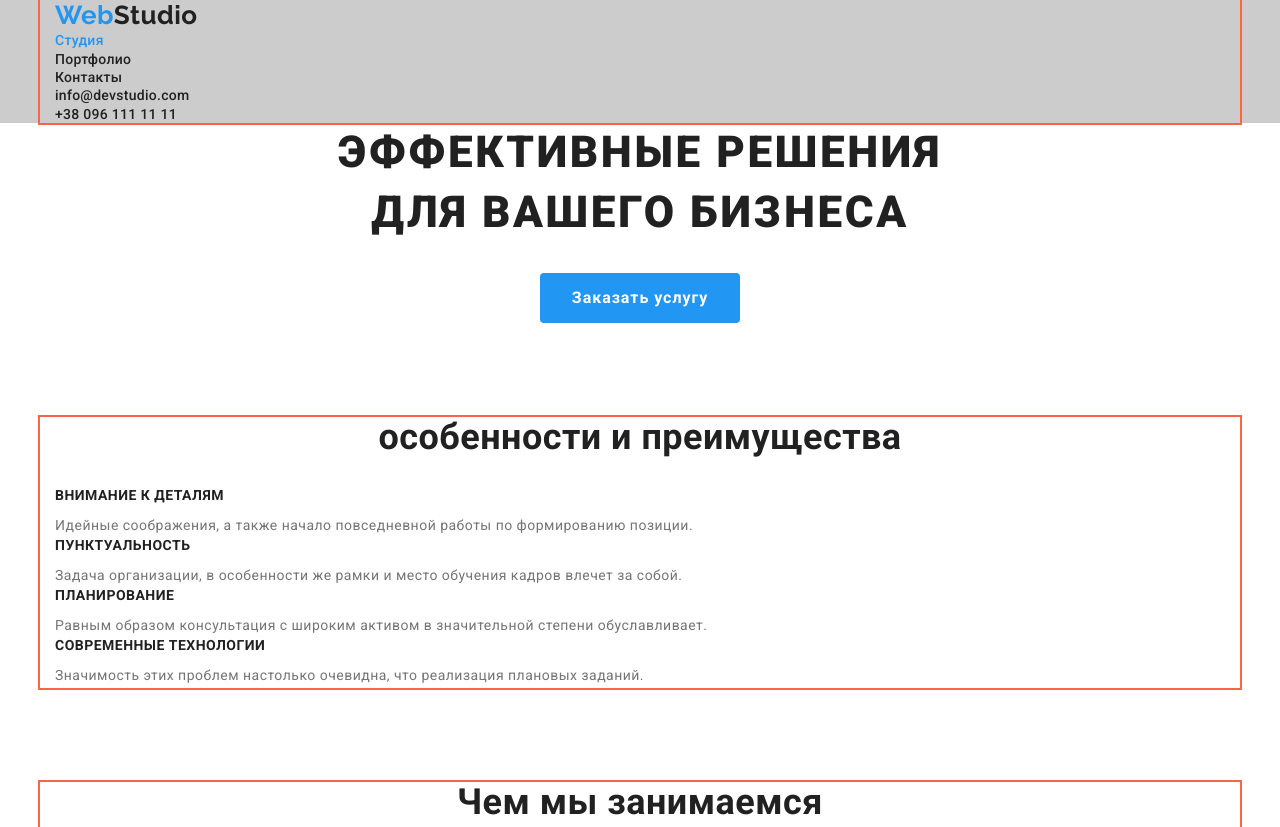
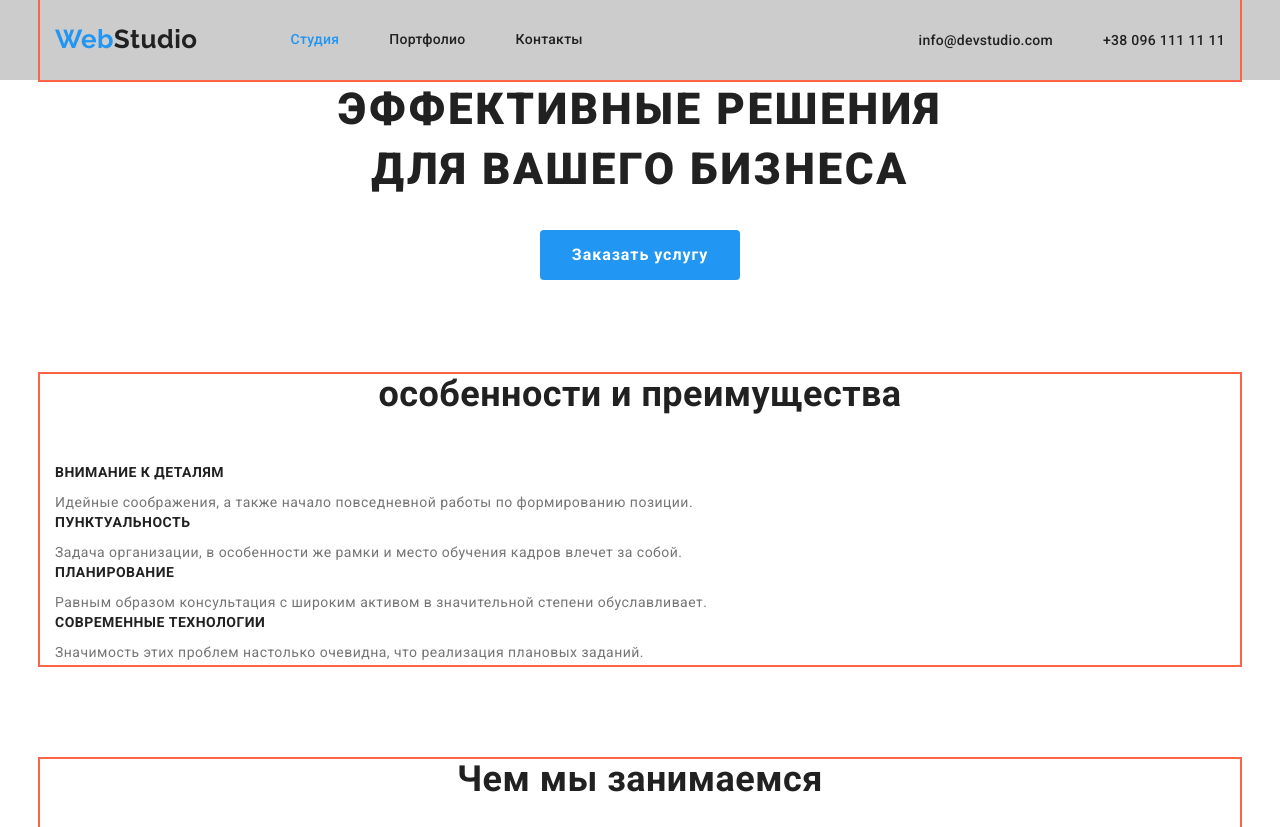
Before and after one commit to xomuss/goit-markup-hw-03, a plain HTML site: page index.html in a window 1280 px wide. Shown: the top 827 px of the page. Drawn offline with nearby package versions, Linux system fonts and the light colour scheme.

Commit message:
начало флекс бокс

```diff
--- a/css/styles.css
+++ b/css/styles.css
@@ -41,6 +41,35 @@ margin: 0;
     line-height: 1.14;
     letter-spacing: 0.02em;
     text-decoration: none;
+}
+
+.site-info{
+    display: flex;
+    margin-left: auto;
+}
+
+.site-info .item + .item{
+    margin-left: 50px;
+}
+
+.nav-flex{
+    display: flex;
+    align-items: center;
+}
+
+.site-nav {
+    display: flex;
+    margin-left: 93px;
+}
+
+.site-nav .link{
+    display: block;
+    padding-top: 32px;
+    padding-bottom: 32px;
+}
+
+.site-nav .item:not(:last-child) {
+    margin-right: 50px;
 }
 
 .site-nav a {
@@ -133,6 +162,7 @@ margin-bottom: 0;
 
 .section-title {
     margin-top: 0;
+    margin-bottom: 50px;
     font-weight: 700;
     font-size: 36px;
     line-height: 1.16;
@@ -155,6 +185,8 @@ margin-bottom: 0;
     font-size: 16px;
     line-height: 1.18;
     text-align: center;
+    margin-top: 0;
+    margin-bottom: 0;
 }
 
 .team h3 {
@@ -162,6 +194,16 @@ margin-bottom: 0;
     font-size: 16px;
     line-height: 1.18;
     text-align: center;
+    margin-top: 0;
+    margin-bottom: 10px;
+}
+
+.team figure {
+    margin: 0;
+}
+
+.team .foto {
+    margin-bottom: 30px;
 }
 
 /* footer */
--- a/index.html
+++ b/index.html
@@ -11,19 +11,19 @@
 </head>
 <body>
   <header class="page-header">
-    <nav class="container">
+    <nav class="container nav-flex">
       <a class="header-link" href="./index.html">
         <span class="name-company">Web</span>Studio
       </a>
       <ul class="site-nav list">
-        <li> <a href="" class="current">Студия</a> </li>
-        <li> <a href="./portfolio.html">Портфолио</a> </li>
-        <li> <a href="">Контакты</a> </li>
+        <li class="item"> <a href="" class="current link">Студия</a> </li>
+        <li class="item"> <a href="./portfolio.html" class="link">Портфолио</a> </li>
+        <li class="item"> <a href="" class="link" >Контакты</a> </li>
       </ul>
 
       <ul class="site-info list">
-        <li> <a href="mailto:info@devstudio.com">info@devstudio.com</a> </li>
-        <li> <a href="tel:+380961111111">+38 096 111 11 11</a> </li>
+        <li class="item"> <a href="mailto:info@devstudio.com">info@devstudio.com</a> </li>
+        <li class="item"> <a href="tel:+380961111111">+38 096 111 11 11</a> </li>
       </ul>
     </nav>
   </header>
@@ -83,7 +83,7 @@
             <ul class="team list">
                 <li>
                     <figure>
-                        <img src="./images/Product-Designer.jpg" width="270" alt="Product Designer">
+                        <img class="foto" src="./images/Product-Designer.jpg" width="270" alt="Product Designer">
                         <figcaption>
                             <h3>Игорь Демьяненко</h3>
                             <p>Product Designer</p>
@@ -92,7 +92,7 @@
                 </li>
                 <li>
                     <figure>
-                        <img src="./images/Frontend-Developer.jpg" width="270" alt="Frontend Developer">
+                        <img class="foto" src="./images/Frontend-Developer.jpg" width="270" alt="Frontend Developer">
                         <figcaption>
                             <h3>Ольга Репина</h3>
                             <p>Frontend Developer</p>
@@ -101,7 +101,7 @@
                 </li>
                 <li>
                     <figure>
-                        <img src="./images/Marketing.jpg" width="270" alt="Marketing">
+                        <img class="foto" src="./images/Marketing.jpg" width="270" alt="Marketing">
                         <figcaption>
                             <h3>Николай Тарасов</h3>
                             <p>Marketing</p>
@@ -110,7 +110,7 @@
                 </li>
                 <li>
                     <figure>
-                        <img src="./images/UI-Designer.jpg" width="270" alt="UI Designer">
+                        <img class="foto" src="./images/UI-Designer.jpg" width="270" alt="UI Designer">
                         <figcaption>
                             <h3>Михаил Ермаков</h3>
                             <p>UI Designer</p>
```
